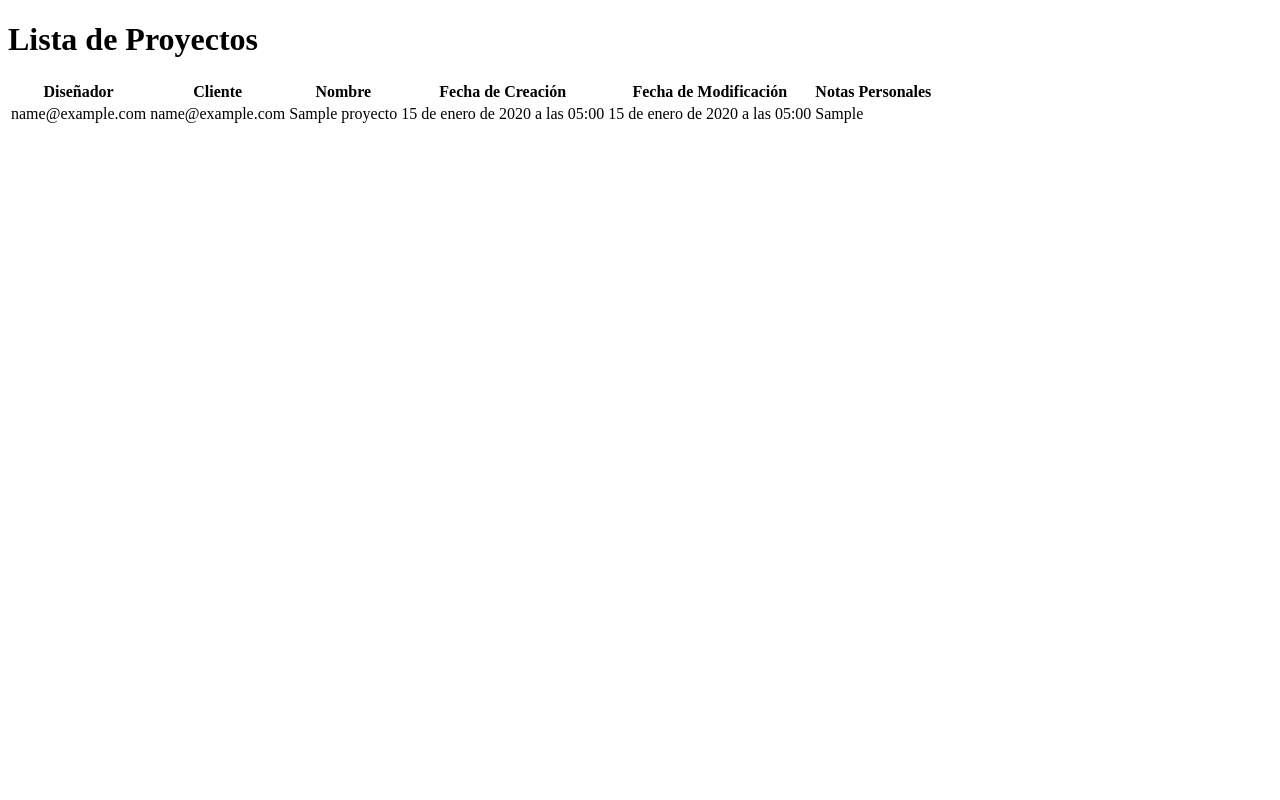
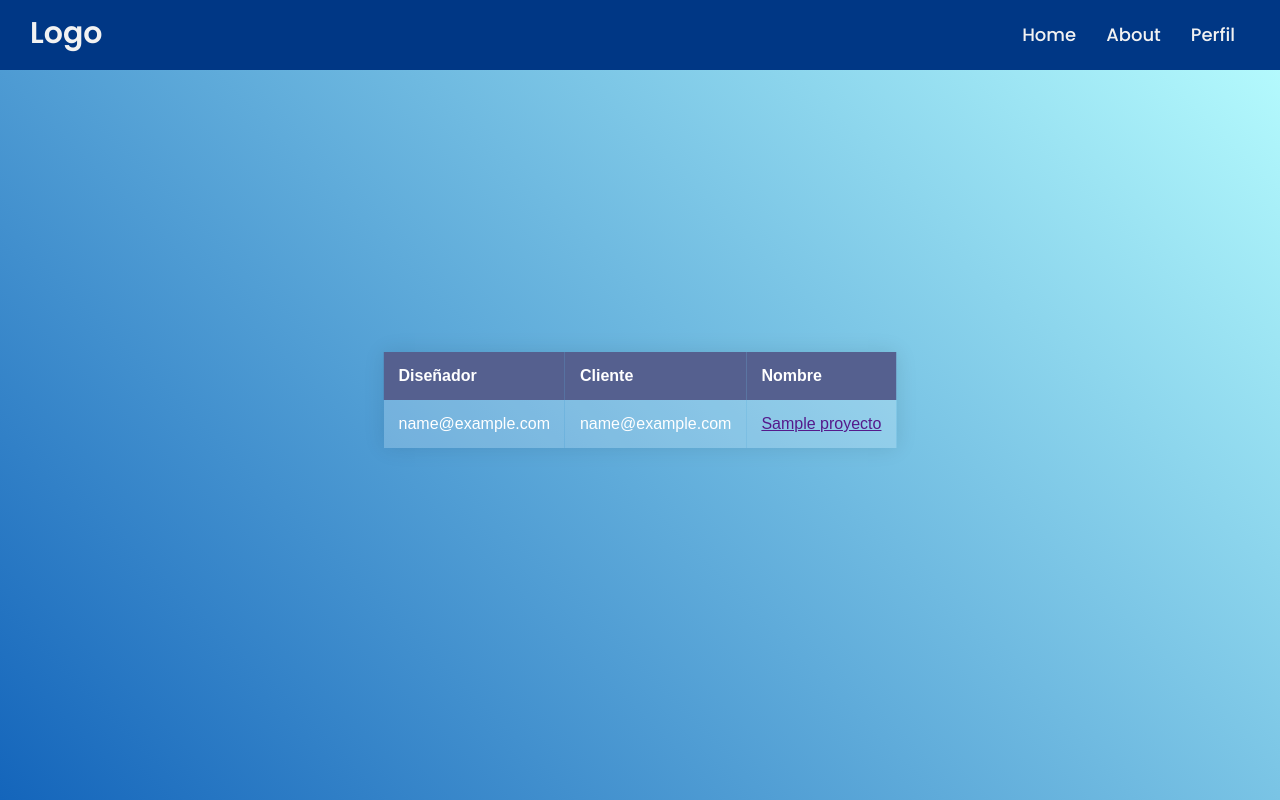
Before and after one commit to FernandoLopez7/ProjectVertexScape, a Django app: template templates/proyecto/listar_proyectos.html in a window 1280 px wide. Run offline with Django 5.2, Linux system fonts and the light colour scheme; the template is opened without the code that fills it: values that come from a table or form of the project are taken from there, others are empty; tables that the repository leaves empty hold one stand-in row (values such as "Sample post").

Commit message:
Primeros CSS

```diff
--- a/VertexScape/settings.py
+++ b/VertexScape/settings.py
@@ -134,6 +134,12 @@ USE_TZ = True
 
 STATIC_URL = 'static/'
 
+STATICFILES_DIRS = [
+    BASE_DIR / "static",
+]
+
+STATIC_ROOT = BASE_DIR / "staticfiles"
+
 # Default primary key field type
 # https://docs.djangoproject.com/en/5.0/ref/settings/#default-auto-field
 
--- a/VertexScape/urls.py
+++ b/VertexScape/urls.py
@@ -19,6 +19,6 @@ from django.urls import path, include
 
 urlpatterns = [
     path('admin/', admin.site.urls),
-    path('user/', include('Usuarios.urls')),
-    path('proyecto/', include('Proyectos.urls')),
+    path('', include('Usuarios.urls')),
+    path('', include('Proyectos.urls')),
 ]
--- a/static/css/styles.css
+++ b/static/css/styles.css
@@ -1,31 +1,214 @@
+/* nav */
+@import url("https://fonts.googleapis.com/css2?family=Poppins:wght@200;300;400;500;600;700&display=swap");
+
+html,
 body {
-    font-family: Arial, sans-serif;
-    margin: 20px;
-    padding: 0;
+  height: 100%;
 }
 
-h1 {
-    color: #333;
+body {
+  margin: 0;
+  background: linear-gradient(45deg, #1465bb, #b9ffff);
+  font-family: sans-serif;
+  font-weight: 100;
 }
 
-form {
-    margin-top: 20px;
+.navar * {
+  margin: 0;
+  padding: 0;
+  box-sizing: border-box;
+  font-family: "Poppins", sans-serif;
+}
+.navar nav {
+  position: fixed;
+  z-index: 99;
+  width: 100%;
+  background: #003785;
+}
+.navar nav .wrapper {
+  position: relative;
+  max-width: 1300px;
+  padding: 0px 30px;
+  height: 70px;
+  line-height: 70px;
+  margin: auto;
+  display: flex;
+  align-items: center;
+  justify-content: space-between;
+}
+.wrapper .logo a {
+  color: #f2f2f2;
+  font-size: 30px;
+  font-weight: 600;
+  text-decoration: none;
+}
+.wrapper .nav-links {
+  display: inline-flex;
+}
+.nav-links li {
+  list-style: none;
+}
+.nav-links li a {
+  color: #f2f2f2;
+  text-decoration: none;
+  font-size: 18px;
+  font-weight: 500;
+  padding: 9px 15px;
+  border-radius: 5px;
+  transition: all 0.3s ease;
+}
+.nav-links li a:hover {
+  background: #81c9fa;
+}
+.wrapper .btn {
+  color: #fff;
+  font-size: 20px;
+  cursor: pointer;
+  display: none;
+}
+.wrapper .btn.close-btn {
+  position: absolute;
+  right: 30px;
+  top: 10px;
+}
+@media screen and (max-width: 970px) {
+  .wrapper .btn {
+    display: block;
+  }
+  .wrapper .nav-links {
+    position: fixed;
+    height: 100vh;
+    width: 100%;
+    max-width: 350px;
+    top: 0;
+    left: -100%;
+    background: #003785;
+    display: block;
+    padding: 50px 10px;
+    line-height: 50px;
+    overflow-y: auto;
+    box-shadow: 0px 15px 15px rgba(0, 0, 0, 0.18);
+    transition: all 0.3s ease;
+  }
+  /* custom scroll bar */
+  ::-webkit-scrollbar {
+    width: 10px;
+  }
+  ::-webkit-scrollbar-thumb {
+    background: #81c9fa;
+  }
+  #menu-btn:checked ~ .nav-links {
+    left: 0%;
+  }
+  #menu-btn:checked ~ .btn.menu-btn {
+    display: none;
+  }
+  #close-btn:checked ~ .btn.menu-btn {
+    display: block;
+  }
+  .nav-links li {
+    margin: 15px 10px;
+  }
+  .nav-links li a {
+    padding: 0 20px;
+    display: block;
+    font-size: 20px;
+  }
+  .nav-links .drop-menu {
+    position: static;
+    opacity: 1;
+    top: 65px;
+    visibility: visible;
+    padding-left: 20px;
+    width: 100%;
+    max-height: 0px;
+    overflow: hidden;
+    box-shadow: none;
+    transition: all 0.3s ease;
+  }
+  #showDrop:checked ~ .drop-menu,
+  #showMega:checked ~ .mega-box {
+    max-height: 100%;
+  }
+  .nav-links .desktop-item {
+    display: none;
+  }
+  .nav-links .mobile-item {
+    display: block;
+    color: #f2f2f2;
+    font-size: 20px;
+    font-weight: 500;
+    padding-left: 20px;
+    cursor: pointer;
+    border-radius: 5px;
+    transition: all 0.3s ease;
+  }
+  .nav-links .mobile-item:hover {
+    background: #81c9fa;
+  }
+  .drop-menu li {
+    margin: 0;
+  }
+  .drop-menu li a {
+    border-radius: 5px;
+    font-size: 18px;
+  }
+}
+.navar nav input {
+  display: none;
 }
 
-input, button {
-    margin-bottom: 10px;
-    padding: 5px;
-    font-size: 14px;
+/* Tabla */
+
+.container-table {
+  position: absolute;
+  top: 50%;
+  left: 50%;
+  transform: translate(-50%, -50%);
 }
 
-button {
-    background-color: #007bff;
-    color: white;
-    border: none;
-    padding: 8px 15px;
-    cursor: pointer;
+.container-table table {
+  border-collapse: collapse;
+  overflow: hidden;
+  box-shadow: 0 0 20px rgba(0, 0, 0, 0.1);
 }
 
-button:hover {
-    background-color: #0056b3;
+.container-table th,
+.container-table td {
+  padding: 15px;
+  background-color: rgba(255, 255, 255, 0.2);
+  color: #fff;
 }
+
+.container-table th {
+  text-align: left;
+}
+
+.container-table thead {
+  th {
+    background-color: #55608f;
+  }
+}
+
+.container-table tbody {
+  tr {
+    &:hover {
+      background-color: rgba(255, 255, 255, 0.3);
+    }
+  }
+  td {
+    position: relative;
+    &:hover {
+      &:before {
+        content: "";
+        position: absolute;
+        left: 0;
+        right: 0;
+        top: -9999px;
+        bottom: -9999px;
+        background-color: rgba(255, 255, 255, 0.2);
+        z-index: -1;
+      }
+    }
+  }
+}
--- a/templates/proyecto/listar_proyectos.html
+++ b/templates/proyecto/listar_proyectos.html
@@ -1,21 +1,39 @@
+{% load static %}
 <!DOCTYPE html>
 <html lang="en">
+
 <head>
     <meta charset="UTF-8">
     <meta name="viewport" content="width=device-width, initial-scale=1.0">
+    <link rel="stylesheet" type="text/css" href="{% static 'css/styles.css' %}">
     <title>Proyectos</title>
 </head>
+
 <body>
-    <h1>Lista de Proyectos</h1>
+    <header class="navar">
+        <nav>
+            <div class="wrapper">
+                <div class="logo"><a href="#">Logo</a></div>
+                <input type="radio" name="slider" id="menu-btn">
+                <input type="radio" name="slider" id="close-btn">
+                <ul class="nav-links">
+                    <label for="close-btn" class="btn close-btn"><i class="fas fa-times">XX</i></label>
+                    <li><a href="#">Home</a></li>
+                    <li><a href="#">About</a></li>
+                    <li><a href="{%url 'perfil' %}">Perfil</a></li>
+                </ul>
+                <label for="menu-btn" class="btn menu-btn"><i class="fas fa-bars">XX</i></label>
+            </div>
+        </nav>
+    </header>
+    <main>
+        <div class="container-table">
             <table>
                 <thead>
                     <tr>
                         <th>Diseñador</th>
                         <th>Cliente</th>
                         <th>Nombre</th>
-                <th>Fecha de Creación</th>
-                <th>Fecha de Modificación</th>
-                <th>Notas Personales</th>
                     </tr>
                 </thead>
                 <tbody>
@@ -23,13 +41,13 @@
                     <tr>
                         <td>{{ proyecto.diseñador }}</td>
                         <td>{{ proyecto.cliente }}</td>
-                <td>{{ proyecto.nombre }}</td>
-                <td>{{ proyecto.fecha_creacion }}</td>
-                <td>{{ proyecto.fecha_modificacion }}</td>
-                <td>{{ proyecto.notas_personales }}</td>
+                        <td><a href="">{{ proyecto.nombre }}</a></td>
                     </tr>
                     {% endfor %}
                 </tbody>
             </table>
+        </div>
+    </main>
 </body>
+
 </html>
```
Also changed, not shown: static/css/styleslogin.css (added, +115 -0 lines), templates/usuarios/login.html (+7 -2 lines). Lines whose indentation alone changed are shown as unchanged.
